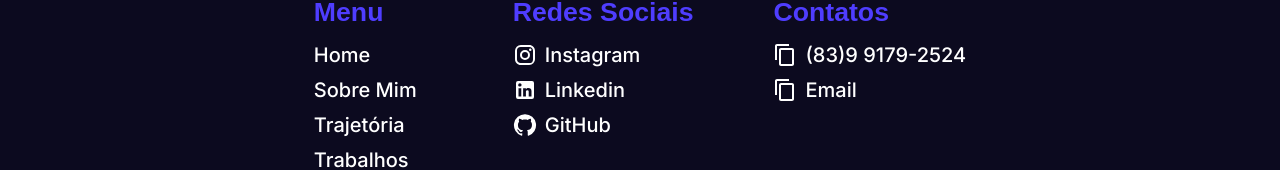
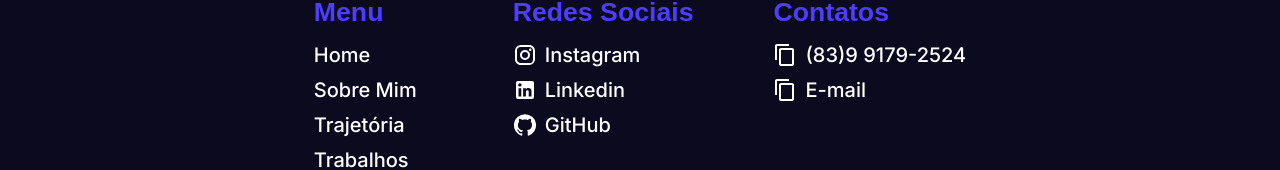
Before and after one commit to MatheusNunes133/personal-portifolio, a Next.js app: page / in a window 1280 px wide. Shown: the part 4896-5066 px from the top of the page. Built offline with nearby package versions, Linux system fonts and the light colour scheme.

Commit message:
🐛fix: Ajusta propriedade de componente de copiar texto

```diff
--- a/src/components/copyToClipboard/index.tsx
+++ b/src/components/copyToClipboard/index.tsx
@@ -14,7 +14,7 @@ export default function CopyToClipboard({ text, email }: ICopy) {
   async function handleCopy() {
     try {
       if (email) {
-        await copy("matheusnunesmiguel6@gmail.com");
+        await copy(text);
         toast.success("Email Copiado!", {
           className: style.customToastContent,
         });
@@ -32,7 +32,7 @@ export default function CopyToClipboard({ text, email }: ICopy) {
   return (
     <div onClick={handleCopy} className={style.copy}>
       <ContentCopyIcon sx={{ marginRight: ".5rem" }} />
-      <p>{email ? "Email" : text}</p>
+      <p>{email ? "E-mail" : text}</p>
     </div>
   );
 }
--- a/src/components/footer/index.tsx
+++ b/src/components/footer/index.tsx
@@ -96,7 +96,7 @@ export default function Footer() {
               <CopyToClipboard text="(83)9 9179-2524" />
             </div>
             <div className={style.menuLink}>
-              <CopyToClipboard text="(83)9 9179-2524" email />
+              <CopyToClipboard text="matheusnunesmiguel6@gmail.com" email />
             </div>
           </div>
         </div>
```
